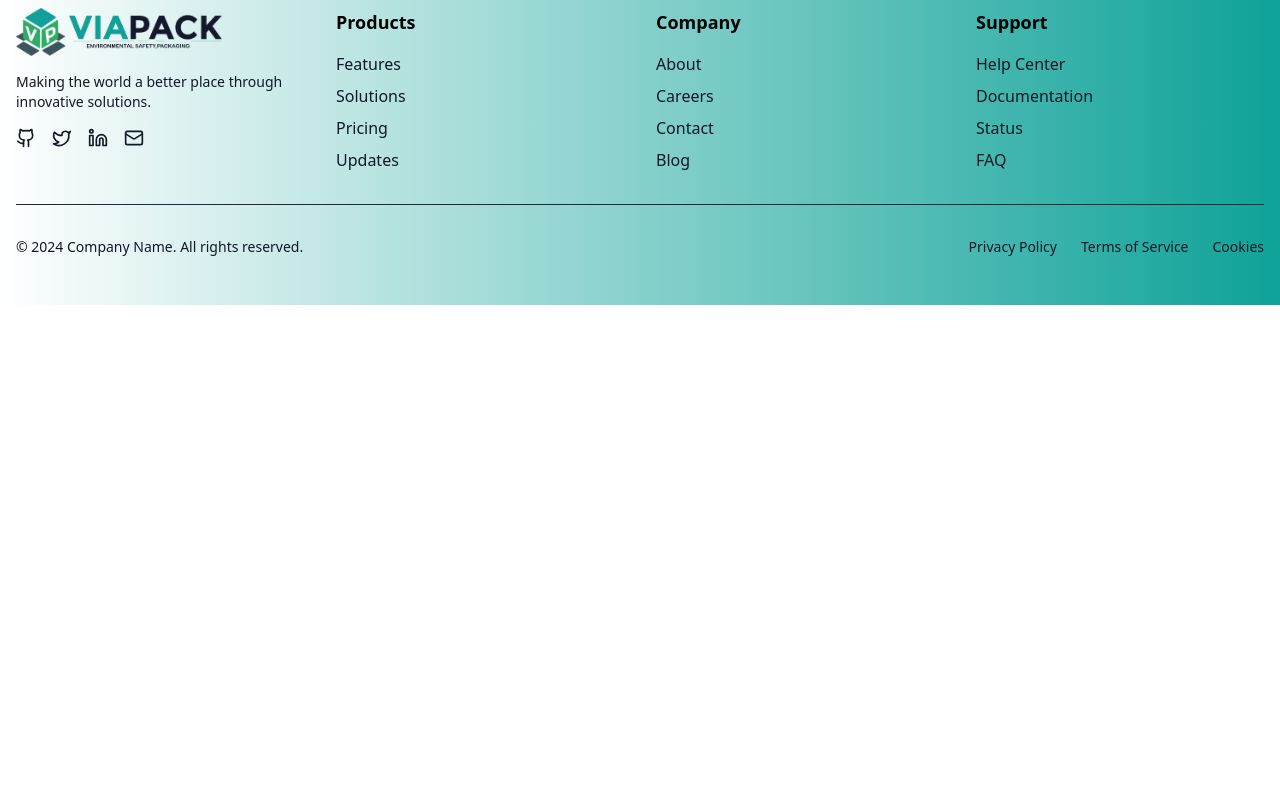
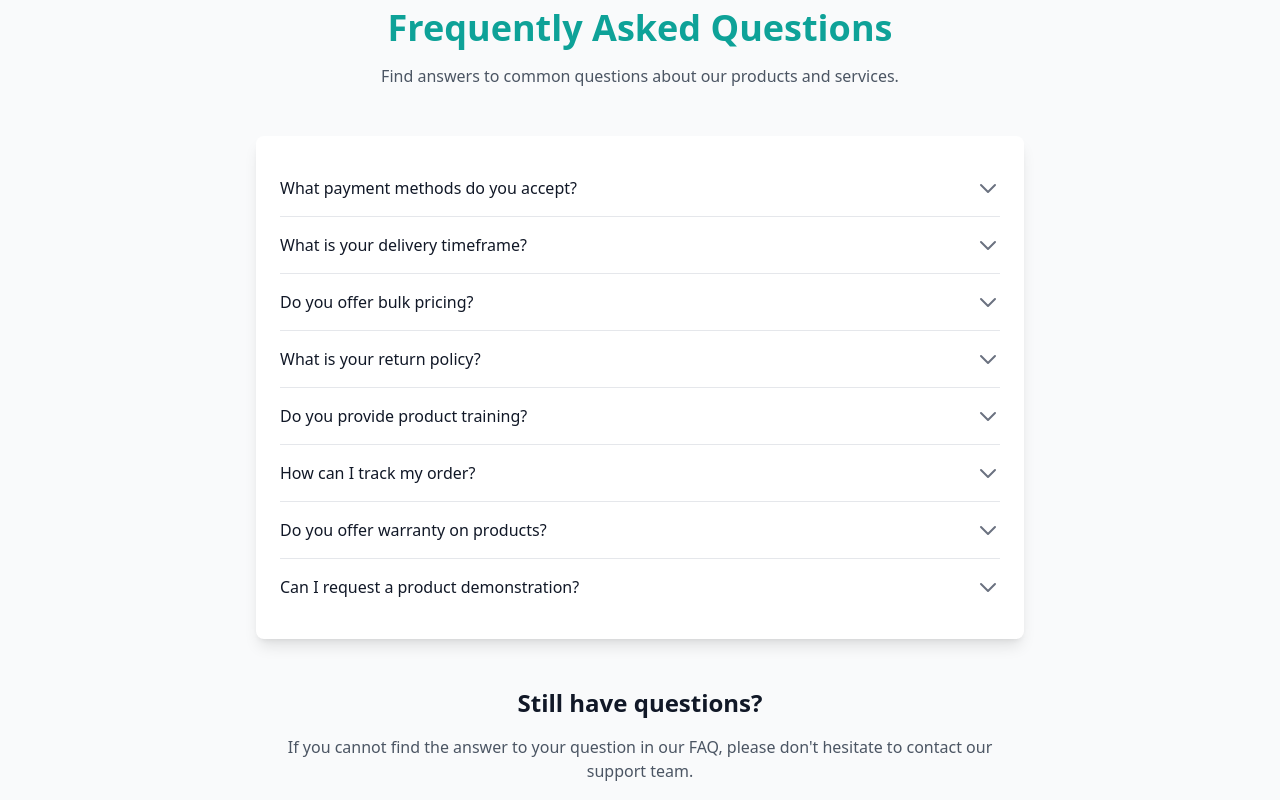
Before and after one commit to akram993/viapack, a React (Vite) app: page /faq in a window 1280 px wide. Shown: the part 640-1440 px from the top of the page. Before the commit the page ends 945 px from the top, so only its background shows below. Built offline with nearby package versions, Linux system fonts and the light colour scheme.

Commit message:
add FAQ page

```diff
--- a/src/App.jsx
+++ b/src/App.jsx
@@ -5,17 +5,20 @@ import Footer from "./Footer/Footer"
 import Header from "./Header/Header"
 import Contact from "./Contact/Contact"
 import About from "./About/About"
+import FAQ from "./FAQ/FAQ"
 import Products from "./Products/Products"
 import ProductDetails from "./ProductDetails/ProductDetails"
 import Services from "./Services/Services"
 import FloatingCatalogDownload from "./CatalogDownload/FloatingCatalogDownload"
 import ScrollToTop from "./ScrollToTop/ScrollToTop"
+import ScrollToTopLinks from "./ScrollToTop/ScrollToTopLinks"
 import { BrowserRouter as Router, Routes, Route } from 'react-router-dom';
 
 function App() {
   return (
     <Router>
       <div className="min-h-screen">
+        <ScrollToTopLinks />
         <Header />
         <Routes>
           <Route path="/" element={
@@ -30,6 +33,7 @@ function App() {
           <Route path="/products/:id" element={<ProductDetails />} />
           <Route path="/services" element={<Services />} />
           <Route path="/contact" element={<Contact />} />
+          <Route path="/faq" element={<FAQ />} />
         </Routes>
         <Footer />
         <FloatingCatalogDownload />
--- /dev/null
+++ b/src/FAQ/FAQ.jsx
@@ -0,0 +1,118 @@
+import { useState } from 'react';
+
+const FAQ = () => {
+  const [openIndex, setOpenIndex] = useState(null);
+
+  const faqData = [
+    {
+      question: "What payment methods do you accept?",
+      answer: "We accept various payment methods including credit cards (Visa, MasterCard, American Express), PayPal, and bank transfers. For business customers, we also offer invoice payment options with agreed payment terms."
+    },
+    {
+      question: "What is your delivery timeframe?",
+      answer: "Standard delivery typically takes 2-4 business days within the mainland. Express delivery options are available for urgent orders. International shipping times vary by destination. You'll receive a tracking number once your order is dispatched."
+    },
+    {
+      question: "Do you offer bulk pricing?",
+      answer: "Yes, we offer competitive bulk pricing for large orders. The discount varies based on the quantity and products ordered. Please contact our sales team for a custom quote for your bulk order requirements."
+    },
+    {
+      question: "What is your return policy?",
+      answer: "We offer a 30-day return policy for most products in their original condition. Custom orders may have different terms. Please contact our customer service team before returning any items. Return shipping costs may apply."
+    },
+    {
+      question: "Do you provide product training?",
+      answer: "Yes, we offer product training sessions for certain equipment. This includes basic operation, maintenance, and safety guidelines. Training can be conducted on-site or virtually, depending on your requirements."
+    },
+    {
+      question: "How can I track my order?",
+      answer: "Once your order is shipped, you'll receive an email with tracking information. You can also log into your account on our website to view real-time order status and tracking details."
+    },
+    {
+      question: "Do you offer warranty on products?",
+      answer: "Yes, all our products come with a standard manufacturer's warranty. The warranty period varies by product type, ranging from 1 to 5 years. Extended warranty options are available for select products."
+    },
+    {
+      question: "Can I request a product demonstration?",
+      answer: "Yes, we offer product demonstrations for our industrial equipment. Please contact our sales team to schedule a demonstration at your facility or at our showroom."
+    }
+  ];
+
+  const toggleAccordion = (index) => {
+    setOpenIndex(openIndex === index ? null : index);
+  };
+
+  return (
+    <div className="min-h-screen bg-gray-50 py-12 px-4 sm:px-6 lg:px-8">
+      {/* Hero Section */}
+      <div className="max-w-4xl mx-auto text-center mb-12">
+        <h1 className="text-4xl font-bold text-[#0ea298] mb-4">
+          Frequently Asked Questions
+        </h1>
+        <p className="text-gray-600">
+          Find answers to common questions about our products and services.
+        </p>
+      </div>
+
+      {/* FAQ Section */}
+      <div className="max-w-3xl mx-auto bg-white rounded-lg shadow-lg p-6">
+        {faqData.map((faq, index) => (
+          <div key={index} className="border-b border-gray-200 last:border-0">
+            <button
+              className="w-full py-4 text-left focus:outline-none group"
+              onClick={() => toggleAccordion(index)}
+            >
+              <div className="flex justify-between items-center">
+                <span className="font-medium text-gray-900 group-hover:text-[#0ea298] transition-colors">
+                  {faq.question}
+                </span>
+                <span className={`ml-6 flex-shrink-0 transition-transform duration-200 ${openIndex === index ? 'rotate-180' : ''}`}>
+                  <svg
+                    className="h-6 w-6 text-gray-500 group-hover:text-[#0ea298]"
+                    fill="none"
+                    viewBox="0 0 24 24"
+                    stroke="currentColor"
+                  >
+                    <path
+                      strokeLinecap="round"
+                      strokeLinejoin="round"
+                      strokeWidth={2}
+                      d="M19 9l-7 7-7-7"
+                    />
+                  </svg>
+                </span>
+              </div>
+            </button>
+            <div
+              className={`transition-all duration-200 ease-in-out overflow-hidden ${
+                openIndex === index ? 'max-h-96 opacity-100 pb-4' : 'max-h-0 opacity-0'
+              }`}
+            >
+              <p className="text-gray-600">
+                {faq.answer}
+              </p>
+            </div>
+          </div>
+        ))}
+      </div>
+
+      {/* Contact Section */}
+      <div className="max-w-3xl mx-auto mt-12 text-center">
+        <h2 className="text-2xl font-semibold text-gray-900 mb-4">
+          Still have questions?
+        </h2>
+        <p className="text-gray-600 mb-6">
+          If you cannot find the answer to your question in our FAQ, please don't hesitate to contact our support team.
+        </p>
+        <button
+          className="bg-[#0ea298] text-white px-6 py-3 rounded-full hover:bg-[#0c8b82] transition-colors"
+          onClick={() => window.location.href = '/contact'}
+        >
+          Contact Support
+        </button>
+      </div>
+    </div>
+  );
+};
+
+export default FAQ;
--- a/src/Footer/Footer.jsx
+++ b/src/Footer/Footer.jsx
@@ -1,6 +1,7 @@
 import React from 'react';
 import './footer.css';
 import LogoImage from '../assets/LogoImage.png';
+import { Link } from 'react-router-dom';
 import { Github, Twitter, Linkedin, Mail } from 'lucide-react';
 
 const Footer = () => {
@@ -67,7 +68,7 @@ const Footer = () => {
                 <li><a href="#" className="hover:text-white transition-colors">Help Center</a></li>
                 <li><a href="#" className="hover:text-white transition-colors">Documentation</a></li>
                 <li><a href="#" className="hover:text-white transition-colors">Status</a></li>
-                <li><a href="#" className="hover:text-white transition-colors">FAQ</a></li>
+                <li><Link to="faq" className="hover:text-white transition-colors">FAQ</Link></li>
               </ul>
             </div>
           </div>
--- /dev/null
+++ b/src/ScrollToTop/ScrollToTopLinks.jsx
@@ -0,0 +1,14 @@
+import { useEffect } from 'react';
+import { useLocation } from 'react-router-dom';
+
+const ScrollToTopLinks = () => {
+const { pathname } = useLocation();
+
+useEffect(() => {
+    window.scrollTo({ top: 0, behavior: 'smooth' });
+}, [pathname]);
+
+return null;
+};
+
+export default ScrollToTopLinks;
```
